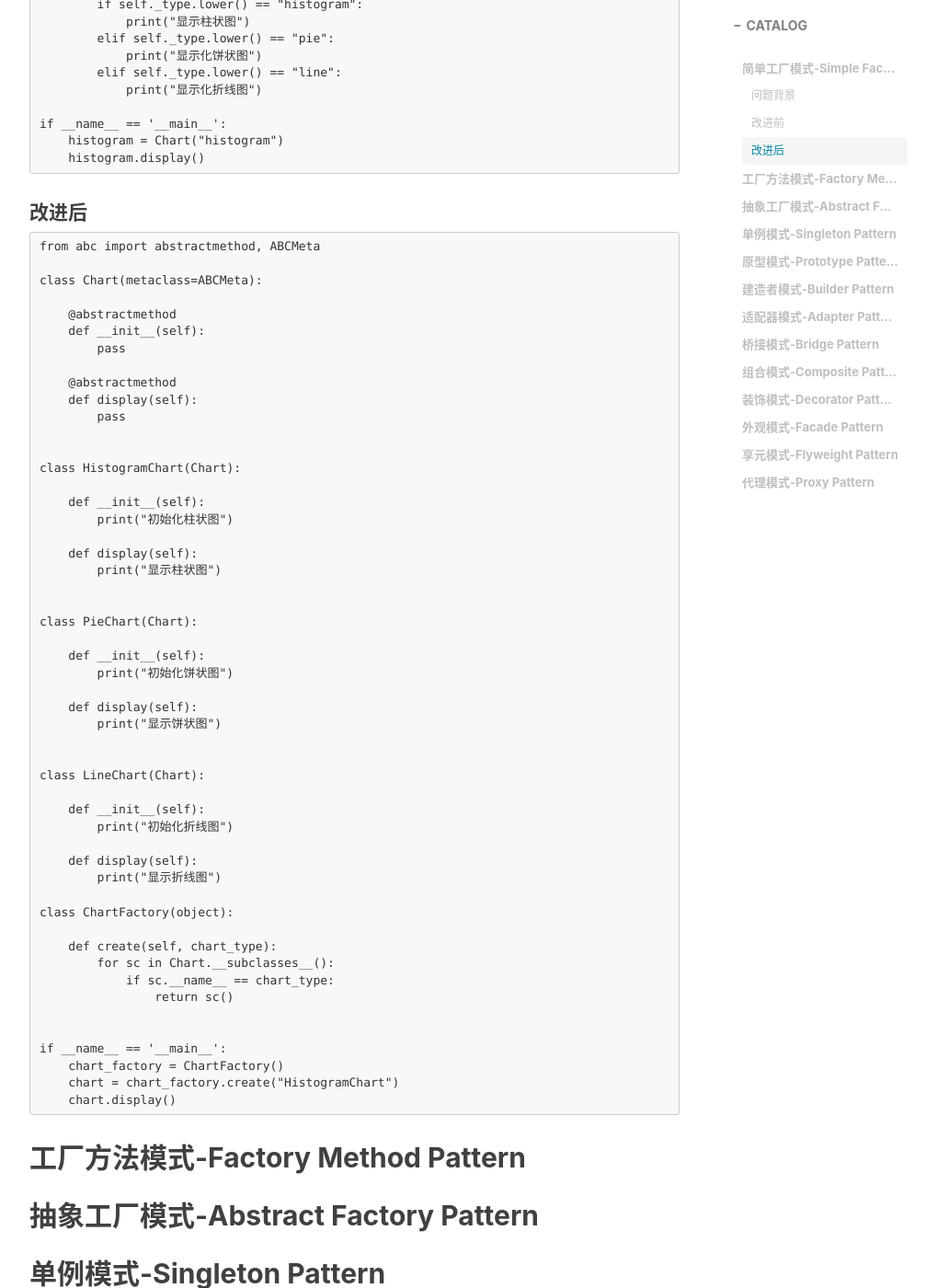
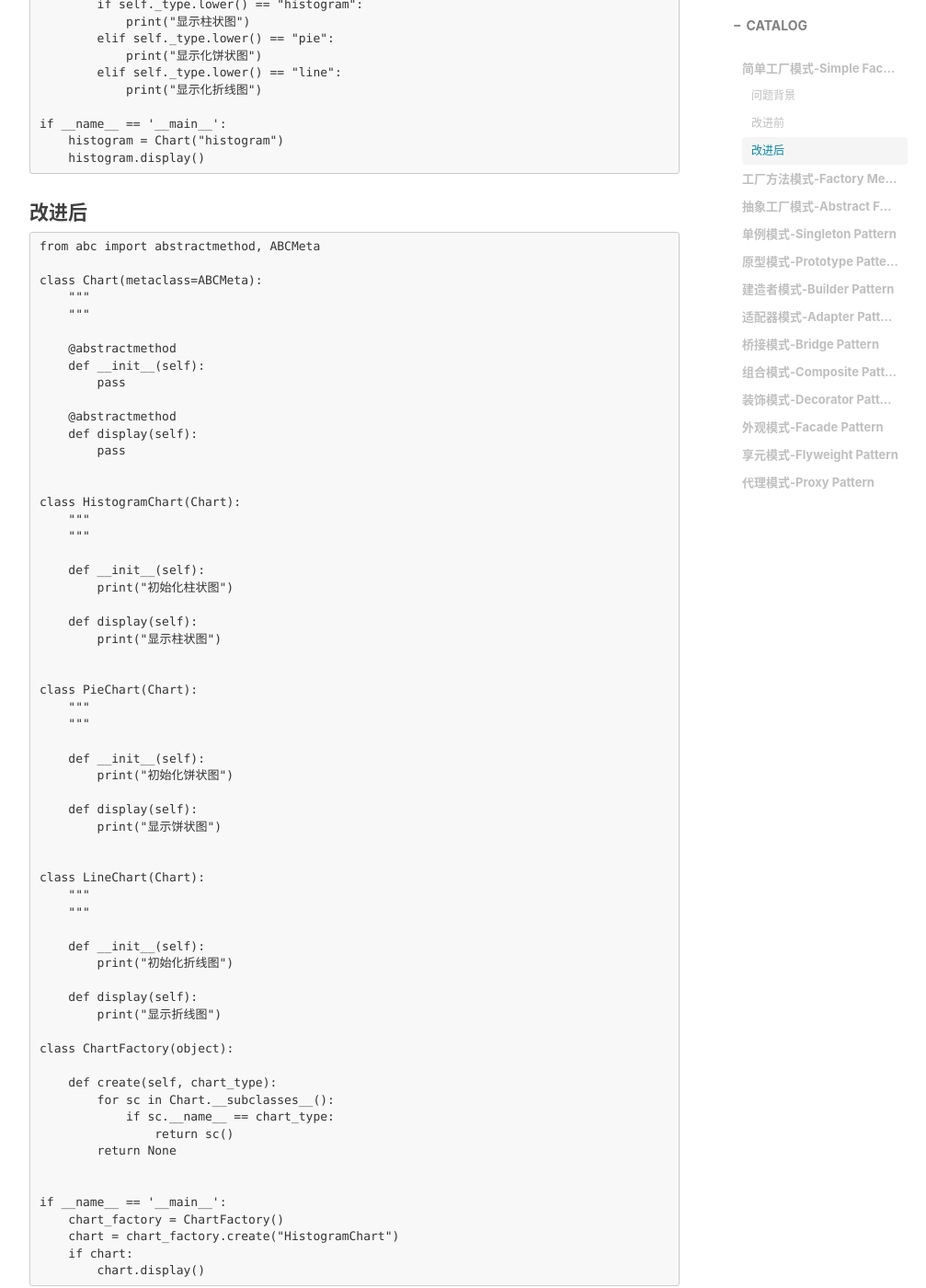
Before and after one commit to freelandy/leosocy.github.io, a Jekyll site: the page built from _posts/2018-05-28-设计模式Python实现.md, in a window 1280 px wide and 1400 px high, scrolled down 1293 px. Shown: the whole window at 92% size, without its empty margins (233-1240 px from the left). Built offline with Jekyll 4.4.1, drawn with Linux system fonts in a browser that asks for light colours; nearby versions of some CDN libraries; comment, search, counter and statistics services are not loaded.

Commit message:
简单工厂模式

````diff
--- a/_posts/2018-05-28-设计模式Python实现.md
+++ b/_posts/2018-05-28-设计模式Python实现.md
@@ -55,6 +55,8 @@ if __name__ == '__main__':
 from abc import abstractmethod, ABCMeta
 
 class Chart(metaclass=ABCMeta):
+    """
+    """
 
     @abstractmethod
     def __init__(self):
@@ -66,6 +68,8 @@ class Chart(metaclass=ABCMeta):
 
 
 class HistogramChart(Chart):
+    """
+    """
 
     def __init__(self):
         print("初始化柱状图")
@@ -75,6 +79,8 @@ class HistogramChart(Chart):
 
 
 class PieChart(Chart):
+    """
+    """
 
     def __init__(self):
         print("初始化饼状图")
@@ -84,6 +90,8 @@ class PieChart(Chart):
 
 
 class LineChart(Chart):
+    """
+    """
 
     def __init__(self):
         print("初始化折线图")
@@ -97,12 +105,14 @@ class ChartFactory(object):
         for sc in Chart.__subclasses__():
             if sc.__name__ == chart_type:
                 return sc()
+        return None
 
 
 if __name__ == '__main__':
     chart_factory = ChartFactory()
     chart = chart_factory.create("HistogramChart")
-    chart.display()
+    if chart:
+        chart.display()
 ```
 
 ## 工厂方法模式-Factory Method Pattern
````
